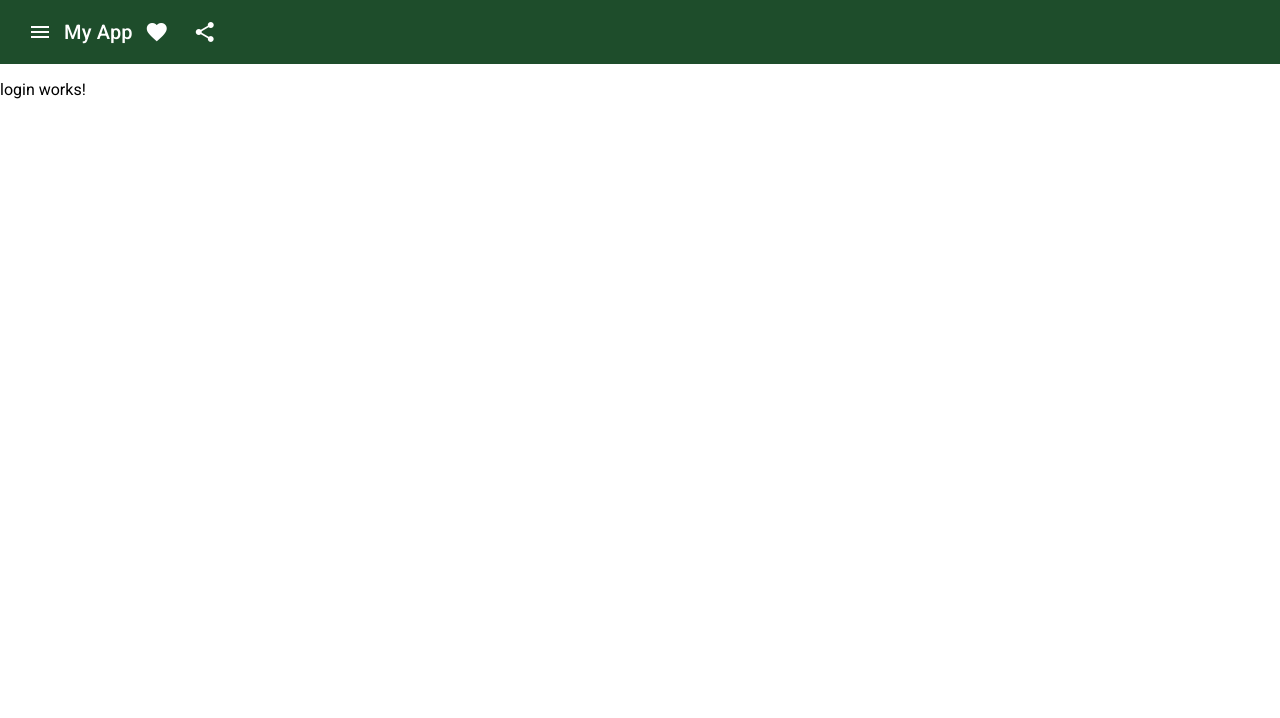
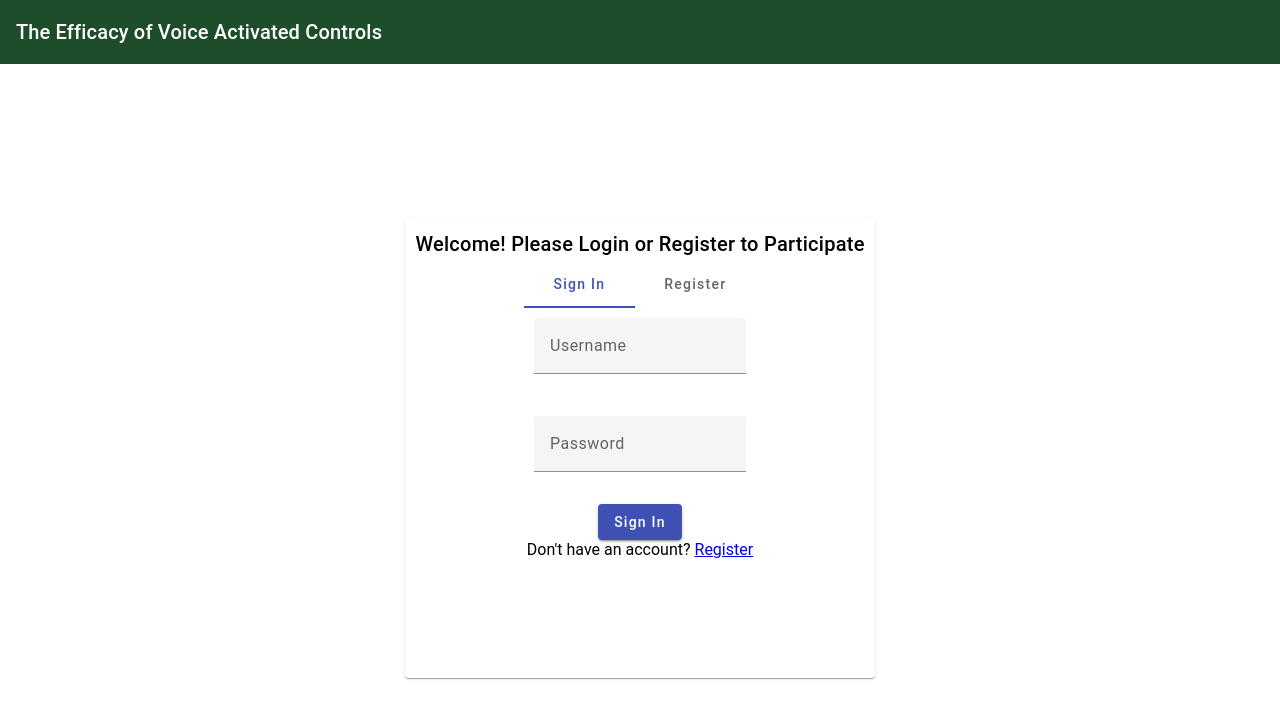
Before and after one commit to csu-hci-projects/SP23-The-Efficacy-Of-Voice-Activated-Controls, an Angular app in the folder frontend/: page / in a window 1280 px wide. Shown: the top 718 px of the page. Built offline with nearby package versions, Linux system fonts and the light colour scheme.

Commit message:
Login form created. Global styles not applying for some reason. Need to troubleshoot.

```diff
--- a/frontend/src/app/login/login.component.css
+++ b/frontend/src/app/login/login.component.css
@@ -0,0 +1,34 @@
+.card {
+    display: flex;
+    height: 60%;
+    flex-wrap: nowrap;
+    align-content: flex-start;
+    align-items: center;
+    padding: 10px;
+    flex-direction: column;
+}
+
+.form {
+    display: flex;
+    flex-direction: column;
+    align-items: center;
+    height: 100%;
+}
+
+.container {
+    margin: 0 auto;
+    height: 96vh;
+    display: flex;
+    flex-direction: row;
+    align-content: center;
+    justify-content: center;
+    align-items: center;
+}
+
+.field-item{
+    padding: 10px;
+}
+
+.tab{
+    padding: 0px;
+}
--- a/frontend/src/app/login/login.component.html
+++ b/frontend/src/app/login/login.component.html
@@ -1 +1,73 @@
-<p>login works!</p>
+<div class="container">
+	<mat-card class="card">
+		<mat-card-title>Welcome! Please Login or Register to Participate</mat-card-title>
+		<mat-tab-group [(selectedIndex)]="selectedTabIndex" class="tab" color="primary">
+			<mat-tab label="Sign In">
+				<div [formGroup]="loginForm" class="form">
+					<mat-form-field class="field-item">
+						<input matInput placeholder="Username" formControlName="username" name="username" required />
+						<mat-error *ngIf="loginForm.controls['username'].invalid"> Please enter your username </mat-error>
+						<mat-error *ngIf="registerForm.controls['username'].hasError('pattern')">
+							Usernames must be at least 5 characters long and can only contain alphanumeric characters, underscores,
+							and hyphens
+						</mat-error>
+					</mat-form-field>
+					<mat-form-field class="field-item">
+						<input
+							matInput
+							type="password"
+							placeholder="Password"
+							formControlName="password"
+							name="password"
+							required
+						/>
+						<mat-error *ngIf="loginForm.controls['password'].invalid"> Please enter your password </mat-error>
+						<mat-error *ngIf="registerForm.controls['password'].hasError('pattern')">
+							Passwords must be at least 8 characters long and contain at least one lowercase letter, one uppercase
+							letter, one number, and one special character
+						</mat-error>
+					</mat-form-field>
+					<button mat-raised-button color="primary" (click)="login()">Sign In</button>
+					<div class="mt-2">Don't have an account? <a href="#" (click)="selectedTabIndex = 1">Register</a></div>
+				</div>
+			</mat-tab>
+			<mat-tab label="Register">
+				<div [formGroup]="registerForm" class="form">
+					<mat-form-field class="field-item">
+						<input matInput placeholder="First Name" formControlName="firstName" name="firstName" required />
+						<mat-error *ngIf="registerForm.controls['firstName'].invalid"> Please enter your first name </mat-error>
+					</mat-form-field>
+					<mat-form-field class="field-item">
+						<input matInput placeholder="Last Name" formControlName="lastName" name="lastName" required />
+						<mat-error *ngIf="registerForm.controls['lastName'].invalid"> Please enter your last name </mat-error>
+					</mat-form-field>
+					<mat-form-field class="field-item">
+						<input matInput placeholder="Username" formControlName="username" name="username" required />
+						<mat-error *ngIf="loginForm.controls['username'].invalid"> Please enter your username </mat-error>
+						<mat-error *ngIf="registerForm.controls['username'].hasError('pattern')">
+							Usernames must be at least 5 characters long and can only contain alphanumeric characters, underscores,
+							and hyphens
+						</mat-error>
+					</mat-form-field>
+					<mat-form-field class="field-item">
+						<input
+							matInput
+							type="password"
+							placeholder="Password"
+							formControlName="password"
+							name="password"
+							required
+						/>
+						<mat-error *ngIf="loginForm.controls['password'].invalid"> Please enter your password </mat-error>
+						<mat-error *ngIf="registerForm.controls['password'].hasError('pattern')">
+							Passwords must be at least 8 characters long and contain at least one lowercase letter, one uppercase
+							letter, one number, and one special character
+						</mat-error>
+					</mat-form-field>
+					<button mat-raised-button color="primary" (click)="register()">Sign In</button>
+					<div class="mt-2">Already have an account? <a href="#" (click)="selectedTabIndex = 0">Sign In</a></div>
+				</div>
+			</mat-tab>
+		</mat-tab-group>
+	</mat-card>
+</div>
--- a/frontend/src/app/login/login.component.ts
+++ b/frontend/src/app/login/login.component.ts
@@ -1,10 +1,48 @@
+import { VoiceControlService } from './../voice-control.service';
 import { Component } from '@angular/core';
+import { FormBuilder, FormGroup, Validators } from '@angular/forms';
 
 @Component({
-  selector: 'app-login',
-  templateUrl: './login.component.html',
-  styleUrls: ['./login.component.css']
+	selector: 'app-login',
+	templateUrl: './login.component.html',
+	styleUrls: ['./login.component.css'],
 })
 export class LoginComponent {
+	selectedTabIndex = 0;
+	loginForm!: FormGroup;
+	registerForm!: FormGroup;
 
+	constructor(private fb: FormBuilder, private VoiceControlService: VoiceControlService) {}
+
+	ngOnInit() {
+		this.loginForm = this.fb.group({
+			username: ['', Validators.required],
+			password: ['', Validators.required],
+		});
+
+		this.registerForm = this.fb.group({
+			firstName: ['', Validators.required],
+			lastName: ['', Validators.required],
+			username: ['', [Validators.required, Validators.pattern(/^[a-zA-Z0-9_-]{5,}$/)]],
+			password: [
+				'',
+				[
+					Validators.required,
+					Validators.pattern(/^(?=.*[a-z])(?=.*[A-Z])(?=.*\d)(?=.*[@$!%*?&])[A-Za-z\d@$!%*?&]{8,}$/),
+				],
+			],
+		});
+	}
+
+	login() {
+		if (this.loginForm.valid) {
+			this.VoiceControlService.sendLoginInfo(this.loginForm.value);
+		}
+	}
+
+	register() {
+		if (this.registerForm.valid) {
+			this.VoiceControlService.sendRegistrationInfo(this.registerForm.value);
+		}
+	}
 }
--- a/frontend/src/app/toolbar/toolbar.component.html
+++ b/frontend/src/app/toolbar/toolbar.component.html
@@ -1,13 +1,3 @@
 <mat-toolbar color="primary">
-	<button mat-icon-button class="example-icon" aria-label="Example icon-button with menu icon">
-		<mat-icon>menu</mat-icon>
-	</button>
-	<span>My App</span>
-	<span class="example-spacer"></span>
-	<button mat-icon-button class="example-icon favorite-icon" aria-label="Example icon-button with heart icon">
-		<mat-icon>favorite</mat-icon>
-	</button>
-	<button mat-icon-button class="example-icon" aria-label="Example icon-button with share icon">
-		<mat-icon>share</mat-icon>
-	</button>
+	<span>The Efficacy of Voice Activated Controls</span>
 </mat-toolbar>
--- /dev/null
+++ b/frontend/src/app/voice-control.service.ts
@@ -0,0 +1,18 @@
+import { Injectable } from '@angular/core';
+
+@Injectable({
+	providedIn: 'root',
+})
+export class VoiceControlService {
+	constructor() {}
+
+	sendLoginInfo(login: any) {
+		//TODO write call here when complete
+		console.log('sending login! ' + JSON.stringify(login));
+	}
+
+	sendRegistrationInfo(registration: any) {
+		//TODO write call here when complete
+		console.log('sending login! ' + JSON.stringify(registration));
+	}
+}
--- a/frontend/src/index.html
+++ b/frontend/src/index.html
@@ -1,14 +1,12 @@
-<!doctype html>
+<!DOCTYPE html>
 <html lang="en">
 	<head>
-  <meta charset="utf-8">
+		<meta charset="utf-8" />
 		<title>Frontend</title>
-  <base href="/">
-  <meta name="viewport" content="width=device-width, initial-scale=1">
-  <link rel="icon" type="image/x-icon" href="favicon.ico">
-  <link rel="preconnect" href="https://fonts.gstatic.com">
-  <link href="https://fonts.googleapis.com/css2?family=Roboto:wght@300;400;500&display=swap" rel="stylesheet">
-  <link href="https://fonts.googleapis.com/icon?family=Material+Icons" rel="stylesheet">
+		<base href="/" />
+		<meta name="viewport" content="width=device-width, initial-scale=1" />
+		<link rel="icon" type="image/x-icon" href="favicon.ico" />
+		<link rel="preconnect" href="https://fonts.gstatic.com" />
 	</head>
 	<body>
 		<app-root></app-root>
```
Also changed, not shown: frontend/angular.json (+6 -23 lines), frontend/src/app/app.module.ts (+13 -1 lines), 1 other file (tests, documents, lock files or other folders). Lines whose indentation alone changed are shown as unchanged.
